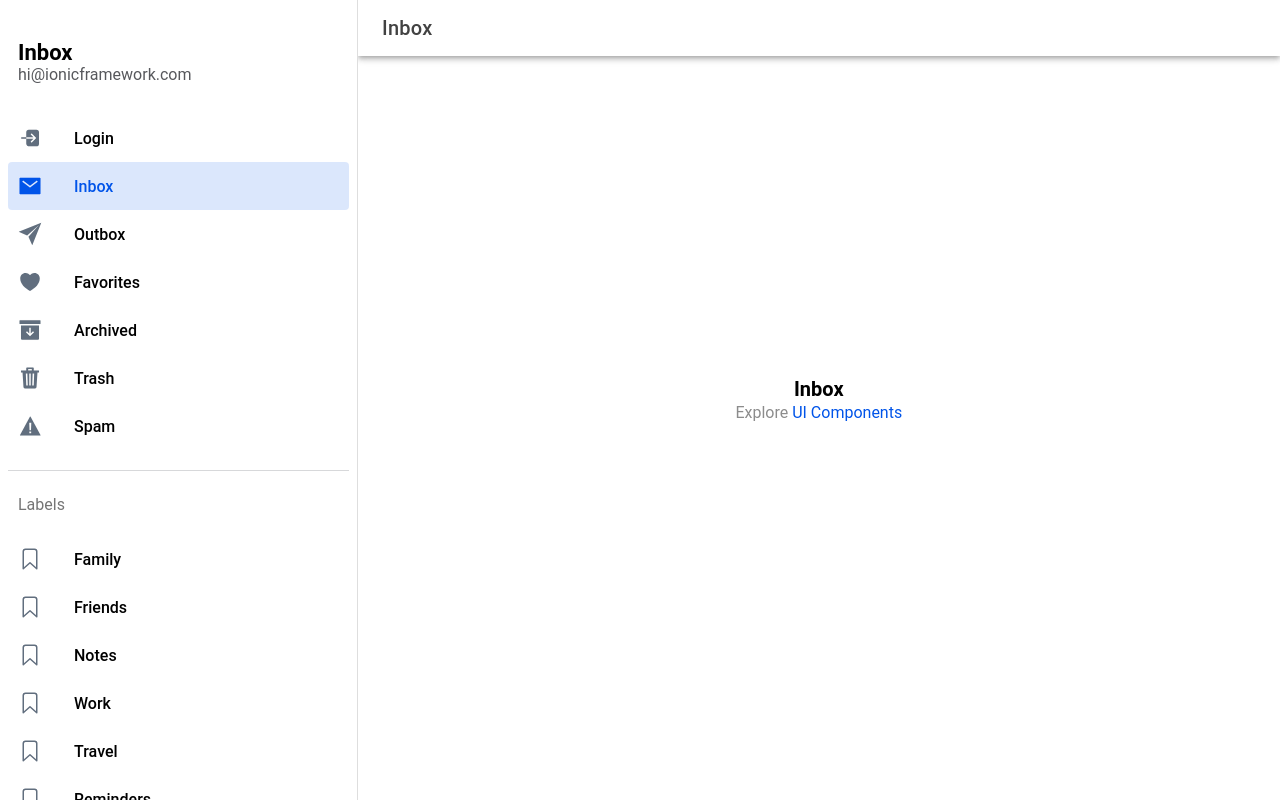
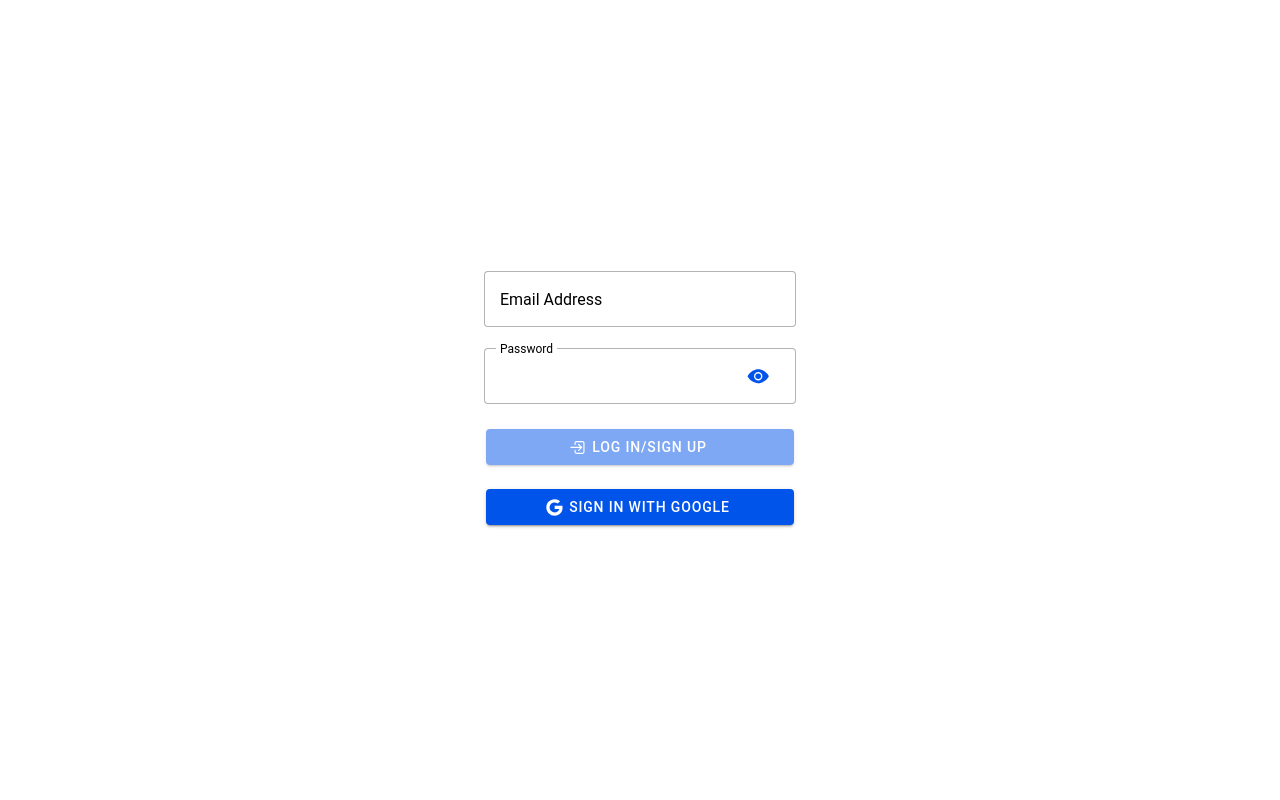
Before and after one commit to CocoCR300/ionic-firebase-integration, a React (Vite) app: page / in a window 1280 px wide. Before the commit this address led to /folder/Inbox. Built offline with nearby package versions, Linux system fonts and the light colour scheme; no server answers.

Commit message:
Create UserSession, and FormField, LogOutButton, UserSessionProvider components
* Force login page to show when no user is logged in

```diff
--- a/src/App.tsx
+++ b/src/App.tsx
@@ -4,28 +4,18 @@ import { Redirect, Route } from 'react-router-dom';
 import Menu from './components/Menu';
 import Page from './pages/Page';
 
-/* Core CSS required for Ionic components to work properly */
 import '@ionic/react/css/core.css';
 
-/* Basic CSS for apps built with Ionic */
 import '@ionic/react/css/normalize.css';
 import '@ionic/react/css/structure.css';
 import '@ionic/react/css/typography.css';
 
-/* Optional CSS utils that can be commented out */
 import '@ionic/react/css/padding.css';
 import '@ionic/react/css/float-elements.css';
 import '@ionic/react/css/text-alignment.css';
 import '@ionic/react/css/text-transformation.css';
 import '@ionic/react/css/flex-utils.css';
 import '@ionic/react/css/display.css';
-
-/**
- * Ionic Dark Mode
- * -----------------------------------------------------
- * For more info, please see:
- * https://ionicframework.com/docs/theming/dark-mode
- */
 
 /* import '@ionic/react/css/palettes/dark.always.css'; */
 /* import '@ionic/react/css/palettes/dark.class.css'; */
@@ -34,12 +24,21 @@ import '@ionic/react/css/palettes/dark.system.css';
 /* Theme variables */
 import './theme/variables.css';
 import LoginPage from './pages/login-page';
+import { useContext } from 'react';
+import { UserSessionContext } from './components/user-session-provider';
 
 setupIonicReact();
 
-export default function App() {
+export default function App()
+{
+	const userSession = useContext(UserSessionContext);
+
+	if (!userSession.loggedIn) {
+		return LoginPage();
+	}
+
 	return (
-		<IonApp style={{ marginTop: "var(--ion-safe-area-top)" }}>
+		<IonApp>
 			<IonReactRouter>
 				<IonSplitPane contentId="main">
 					<Menu />
--- a/src/components/Menu.tsx
+++ b/src/components/Menu.tsx
@@ -11,8 +11,9 @@ import {
 } from '@ionic/react';
 
 import { useLocation } from 'react-router-dom';
-import { archiveOutline, archiveSharp, bookmarkOutline, heartOutline, heartSharp, logIn, mailOutline, mailSharp, paperPlaneOutline, paperPlaneSharp, trashOutline, trashSharp, warningOutline, warningSharp } from 'ionicons/icons';
+import { archiveOutline, archiveSharp, heartOutline, heartSharp, logIn, mailOutline, mailSharp, paperPlaneOutline, paperPlaneSharp, trashOutline, trashSharp, warningOutline, warningSharp } from 'ionicons/icons';
 import './Menu.css';
+import { LogOutButton } from './logout-button';
 
 interface AppPage {
 	url: string;
@@ -66,9 +67,8 @@ const appPages: AppPage[] = [
 	}
 ];
 
-const labels = ['Family', 'Friends', 'Notes', 'Work', 'Travel', 'Reminders'];
-
-const Menu: React.FC = () => {
+export function Menu()
+{
 	const location = useLocation();
 
 	return (
@@ -89,15 +89,7 @@ const Menu: React.FC = () => {
 					})}
 				</IonList>
 
-        <IonList id="labels-list">
-          <IonListHeader>Labels</IonListHeader>
-          {labels.map((label, index) => (
-            <IonItem lines="none" key={index}>
-              <IonIcon aria-hidden="true" slot="start" icon={bookmarkOutline} />
-              <IonLabel>{label}</IonLabel>
-            </IonItem>
-          ))}
-        </IonList>
+				<LogOutButton/>
 			</IonContent>
 		</IonMenu>
 	);
--- /dev/null
+++ b/src/components/form-field.tsx
@@ -0,0 +1,75 @@
+import { IonInput } from "@ionic/react";
+import { ReactNode, useEffect, useState } from "react";
+
+type SetterFn = (text: string, valid: boolean) => void;
+type ValidatorFn = (text: string) => string | Promise<string>;
+
+interface FormTextFieldData
+{
+	children?: ReactNode;
+	label: string;
+	fieldType?: string;
+	changed: SetterFn;
+	validate: ValidatorFn;
+}
+
+export function FormTextField(data: FormTextFieldData)
+{
+	const [errorMessage, setErrorMessage] = useState("");
+	const [text, setText] = useState("");
+	const [touched, setTouched] = useState(false);
+	const [valid, setValid] = useState(false);
+
+	let abort: AbortController | null = null;
+
+	async function validate(abortSignal: AbortSignal) {
+		const maybePromise = data.validate(text);
+		let errorMessage: string;
+		if (typeof(maybePromise) == "string") {
+			errorMessage = maybePromise;
+		}
+		else {
+			errorMessage = await maybePromise;
+		}
+
+		if (abortSignal.aborted) {
+			return;
+		}
+
+		const valid = errorMessage == "";
+
+		setValid(valid);
+		setErrorMessage(errorMessage);
+
+		data.changed(text, valid);
+	}
+
+	useEffect(() => {
+		if (abort != null) {
+			abort.abort();
+		}
+
+		abort = new AbortController();
+		validate(abort.signal);
+	}, [text]);
+
+	let classes = "";
+	if (touched) {
+		classes = "ion-touched";
+	}
+	if (valid) {
+		classes += " ion-valid";
+	}
+	else {
+		classes += " ion-invalid";
+	}
+
+	return (
+		<IonInput	className={classes} counter={true} errorText={errorMessage} fill="outline" label={data.label}
+					labelPlacement="floating" onIonChange={e => setText(e.detail.value!)}
+					onIonBlur={() => setTouched(true)}
+					required type={data.fieldType as any} value={text}>
+			{ data.children }
+		</IonInput>
+	);
+}
--- /dev/null
+++ b/src/components/logout-button.tsx
@@ -0,0 +1,35 @@
+import { IonButton, IonIcon, useIonLoading } from "@ionic/react";
+import { logOutSharp } from "ionicons/icons";
+import { delay } from "../util/promise";
+import { signOut } from "firebase/auth";
+import { FirebaseAuthentication } from "@capacitor-firebase/authentication";
+import { firebaseAuthentication } from "../services/firebase";
+
+export function LogOutButton()
+{
+	const [show, dismiss] = useIonLoading();
+
+	async function logOut() {
+		console.log("Performing log out");
+		show({ message: "Signing out", spinner: "circular" });
+
+		try {
+			await delay(2000);
+
+			await signOut(firebaseAuthentication);
+			await FirebaseAuthentication.signOut();
+			console.log("Log out successful");
+		} catch (error) {
+			console.error("An error occurred while performing log out");
+			console.error(error);
+		}
+
+		dismiss();
+	}
+	return (
+		<IonButton expand="block" onClick={logOut}>
+			<IonIcon icon={logOutSharp}/>
+			Log out
+		</IonButton>
+	);
+}
--- /dev/null
+++ b/src/components/user-session-provider.tsx
@@ -0,0 +1,24 @@
+import { createContext, PropsWithChildren, useEffect, useState } from "react";
+import { User, onAuthStateChanged } from "firebase/auth";
+import { firebaseAuthentication, firebasePersistencePromise } from "../services/firebase";
+import { UserSession } from "../model/user-sesion";
+
+export const UserSessionContext = createContext<UserSession>(new UserSession(null));
+
+export function UserSessionProvider({ children }: PropsWithChildren)
+{
+	const [user, setUser] = useState<User | null>(null);
+
+	useEffect(() => {
+		firebasePersistencePromise.then(() => {
+			const unsubscribe = onAuthStateChanged(firebaseAuthentication, user => {
+				setUser(user);
+			});
+
+			return () => unsubscribe();
+		});
+	}, []);
+
+	const userSession = new UserSession(user);
+	return <UserSessionContext.Provider value={ userSession }>{ children }</UserSessionContext.Provider>;
+};
--- a/src/main.tsx
+++ b/src/main.tsx
@@ -1,11 +1,14 @@
 import React from 'react';
 import { createRoot } from 'react-dom/client';
 import App from './App';
+import { UserSessionProvider } from './components/user-session-provider';
 
 const container = document.getElementById('root');
 const root = createRoot(container!);
 root.render(
-  <React.StrictMode>
-    <App />
-  </React.StrictMode>
+	<React.StrictMode>
+		<UserSessionProvider>
+			<App />
+		</UserSessionProvider>
+	</React.StrictMode>
 );
--- /dev/null
+++ b/src/model/user-sesion.ts
@@ -0,0 +1,15 @@
+import { User } from "@firebase/auth";
+
+export class UserSession
+{
+	readonly user: User | null;
+
+	get loggedIn(): boolean {
+		return this.user != null;
+	}
+
+	constructor(user: User | null)
+	{
+		this.user = user;
+	}
+}
--- a/src/pages/login-page.tsx
+++ b/src/pages/login-page.tsx
@@ -1,41 +1,77 @@
 import { FirebaseAuthentication } from "@capacitor-firebase/authentication";
-import { IonButton, IonContent, IonIcon, IonInput, IonInputPasswordToggle, IonItem, IonLabel, IonLoading, IonPage, useIonLoading } from "@ionic/react";
-import { useEffect, useState } from "react";
+import { IonButton, IonContent, IonIcon, IonInput, IonInputPasswordToggle, IonPage, useIonLoading } from "@ionic/react";
+import { useContext, useState } from "react";
 import { firebaseAuthentication, firebasePersistencePromise } from "../services/firebase";
-import { AuthError, createUserWithEmailAndPassword, GoogleAuthProvider, signInWithCredential, signInWithEmailAndPassword, signInWithPopup, signOut, UserCredential } from "firebase/auth";
-import { useHistory } from "react-router";
+import { AuthError, createUserWithEmailAndPassword, GoogleAuthProvider, signInWithCredential, signInWithEmailAndPassword, signOut, UserCredential, validatePassword } from "firebase/auth";
 import { logInOutline, logoGoogle, logOutOutline } from "ionicons/icons";
 import { delay } from "../util/promise";
+import { UserSessionContext } from "../components/user-session-provider";
+import { FormTextField } from "../components/form-field";
 
 export default function LoginPage()
 {
-	const history = useHistory();
-	const [present, dismiss] = useIonLoading();
+	const userSession = useContext(UserSessionContext);
+	const [showLoadingIndicator, dismissLoadingIndicator] = useIonLoading();
+	const [validEmailAddress, setValidEmailAddress] = useState(false);
+	const [validPassword, setValidPassword] = useState(false);
 	const [emailAddress, setEmailAddress] = useState("");
 	const [password, setPassword] = useState("");
-	const [asyncOperation, setAsyncOperation] = useState<Promise<void> | null>(null);
-	const [loading, setLoading] = useState(false);
 
-	useEffect(() => {
-		if (asyncOperation) {
-			setLoading(true);
-			asyncOperation.then(() => setLoading(false)).catch(_ => setLoading(false));
+	const valid = validEmailAddress && validPassword;
+
+	function validateEmailAddress(emailAddress: string): string {
+		if (emailAddress == "") {
+			return "You must enter your email address";
 		}
-	}, [asyncOperation]);
 
-	useEffect(() => {
-		if (loading) {
-			present({
-				spinner: "circular",
-				message: "Cargando"
-			});
+		const match = emailAddress.match(
+			  /^(?=.{1,254}$)(?=.{1,64}@)[a-zA-Z0-9!#$%&'*+/=?^_`{|}~-]+(?:\.[a-zA-Z0-9!#$%&'*+/=?^_`{|}~-]+)*@[a-zA-Z0-9](?:[a-zA-Z0-9-]{0,61}[a-zA-Z0-9])?(?:\.[a-zA-Z0-9](?:[a-zA-Z0-9-]{0,61}[a-zA-Z0-9])?)*$/
+		);
+
+		if (match == null) {
+			return "Invalid email address";
 		}
-		else {
-			dismiss();
+
+		return "";
+	}
+
+	async function validatePasswordLocal(password: string): Promise<string> {
+		if (password == "") {
+			return "You must enter your password";
 		}
-	}, [loading])
+
+		const status = await validatePassword(firebaseAuthentication, password);
+		if (!status.isValid) {
+			const requirements = status.passwordPolicy.customStrengthOptions;
+			const maxLength = requirements.maxPasswordLength;
+			const minLength = requirements.minPasswordLength;
+
+			return `Password must be between ${minLength} and ${maxLength} characters long`;
+		}
+
+		return "";
+	}
+
+	function emailAddressChanged(emailAddress: string, valid: boolean) {
+		setEmailAddress(emailAddress);
+		setValidEmailAddress(valid);
+	}
+
+	function passwordChanged(password: string, valid: boolean) {
+		setPassword(password);
+		setValidPassword(valid);
+	}
+
+	function startAsync(execute: () => Promise<void>, message: string) {
+		showLoadingIndicator({ message });
+		execute().then(() => dismissLoadingIndicator()).catch(_ => dismissLoadingIndicator());
+	}
 
 	async function logInOrSignUp() {
+		if (!valid) {
+			return;
+		}
+
 		const trimmedEmailAddress = emailAddress.trim();
 		const trimmedPassword = password.trim();
 		let userCredential: UserCredential;
@@ -43,6 +79,7 @@ export default function LoginPage()
 		try {
 			console.log("Performing sign up");
 			userCredential = await createUserWithEmailAndPassword(firebaseAuthentication, trimmedEmailAddress, trimmedPassword);
+			console.log("Sign up successful");
 		} catch (error) {
 			const authError = error as AuthError;
 			switch (authError.code) {
@@ -76,10 +113,9 @@ export default function LoginPage()
 				const credentials = GoogleAuthProvider.credential(result.credential.idToken);
 
 				await signInWithCredential(firebaseAuthentication, credentials);
-				history.replace("/");
 			}
 		} catch (error) {
-			console.error("Sign in process has failed");
+			console.error("Google sign in failed");
 			console.error(error);
 		}
 	}
@@ -103,23 +139,26 @@ export default function LoginPage()
 			<IonContent fullscreen>
 				<div style={{ alignItems: "center", display: "flex", flexFlow: "column", height: "100%", justifyContent: "center" }}>
 					<div style={{ display: "flex", flexFlow: "column", gap: "1em" }}>
-						<IonInput fill="outline" label="Email Address" labelPlacement="floating" onIonChange={e => setEmailAddress(e.detail.value!)} required type="email" value={emailAddress} />
-						<IonInput fill="outline" label="Password" labelPlacement="floating" onIonChange={e => setPassword(e.detail.value!)} required type="password" value={password}>
+						<FormTextField changed={emailAddressChanged} label="Email Address" validate={validateEmailAddress} />
+						<FormTextField changed={passwordChanged} fieldType="password" label="Password" validate={validatePasswordLocal}>
 							<IonInputPasswordToggle slot="end" />
-						</IonInput>
+						</FormTextField>
 
-						<IonButton expand="block" onClick={_ => setAsyncOperation(logInOrSignUp)}>
+						<IonButton disabled={!valid} expand="block" onClick={_ => startAsync(logInOrSignUp, "Signing in")}>
 							<IonIcon icon={logInOutline} slot="start" />
 							Log in/Sign up
 						</IonButton>
-						<IonButton expand="block" onClick={_ => setAsyncOperation(signInWithGoogle)}>
+						<IonButton expand="block" onClick={_ => startAsync(signInWithGoogle, "Signing in")}>
 							<IonIcon icon={logoGoogle} slot="start" />
 							Sign in with Google
 						</IonButton>
-						<IonButton expand="block" onClick={_ => setAsyncOperation(logOut)}>
-							<IonIcon icon={logOutOutline} name="" slot="start" />
-							Log out
-						</IonButton>
+						{
+							userSession.loggedIn &&
+								<IonButton expand="block" onClick={_ => startAsync(logOut, "Signing out")}>
+									<IonIcon icon={logOutOutline} name="" slot="start" />
+									Log out
+								</IonButton>
+						}
 					</div>
 				</div>
 			</IonContent>
```
Lines whose indentation alone changed are shown as unchanged.
